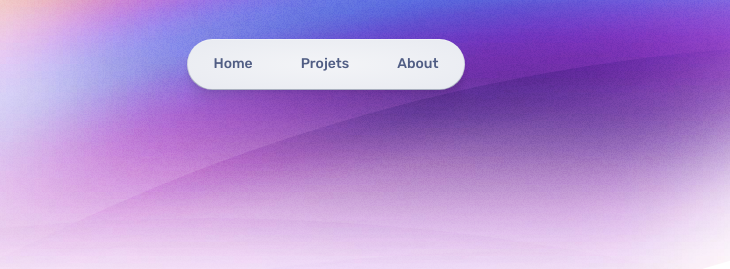
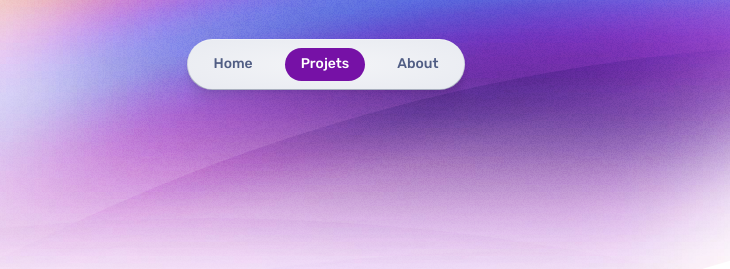
Before and after one commit to RaphBen69/portfolio, an Astro site: page /portfolio/work in a window 1280 px wide. Shown: the top 269 px of the page, 314-1044 px from the left. Built offline with nearby package versions, Linux system fonts and the light colour scheme; Astro itself is replaced by a stand-in of ours.

Commit message:
[FIXED] Assets path

```diff
--- a/src/components/Nav.astro
+++ b/src/components/Nav.astro
@@ -6,8 +6,8 @@ import type { iconPaths } from './IconPaths';
 /** Main menu items */
 const textLinks: { label: string; href: string }[] = [
 	{ label: 'Home', href: '/portfolio/' },
-	{ label: 'Projets', href: '/portfolio/work/' },
-	{ label: 'About', href: '/portfolio/about/' },
+	{ label: 'Projets', href: '/portfolio/work' },
+	{ label: 'About', href: '/portfolio/about' },
 ];
 
 /** Icon links to social media — edit these with links to your profiles! */
@@ -24,7 +24,7 @@ const iconLinks: { label: string; href: string; icon: keyof typeof iconPaths }[]
 
 <nav>
 	<div class="menu-header">
-		<a href="/" class="site-title">
+		<a href="/portfolio" class="site-title">
 			<Icon icon="terminal-window" color="var(--accent-regular)" size="1.6em" gradient />
 			Raphael Benedetto
 		</a>
```
